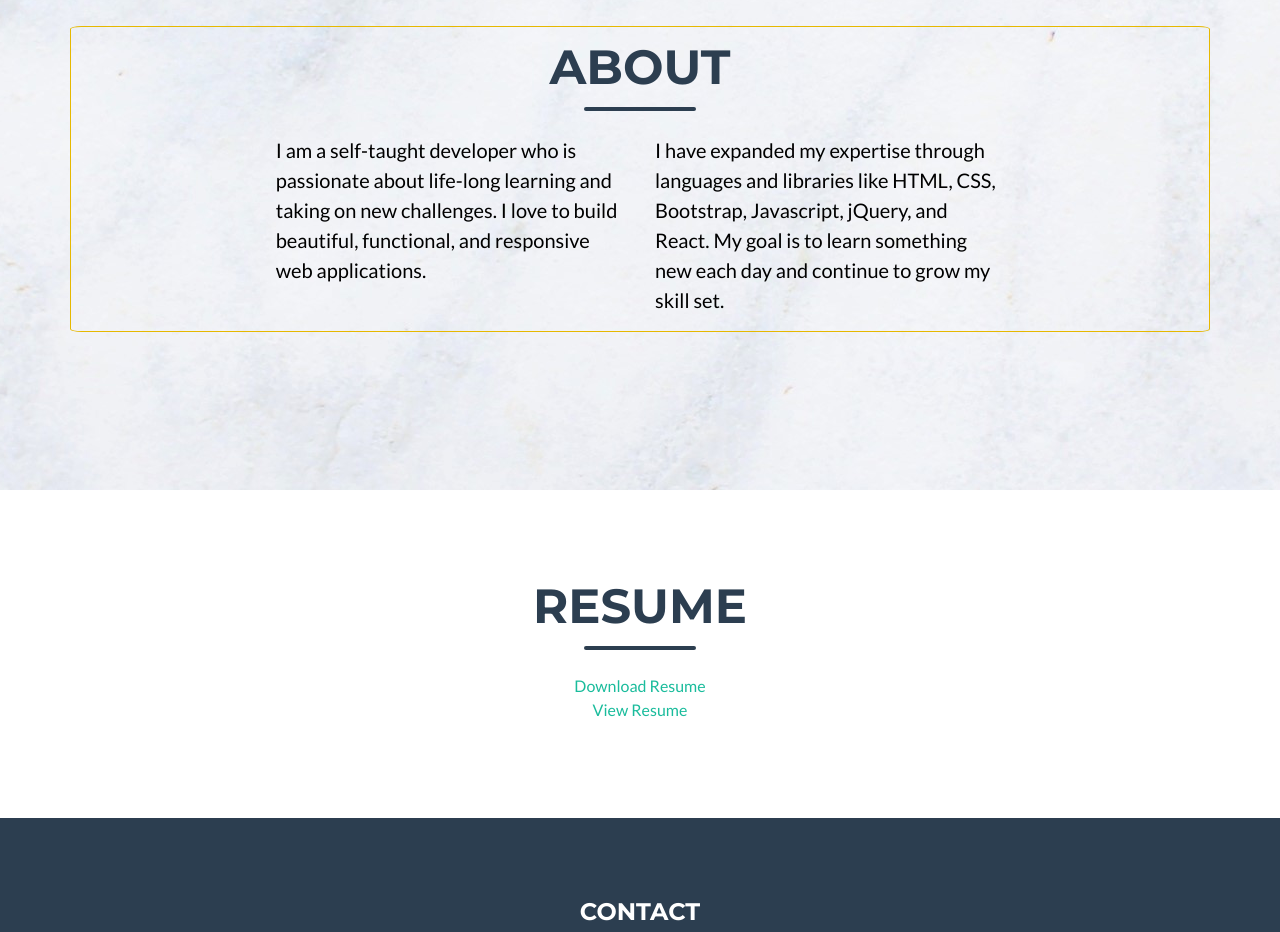
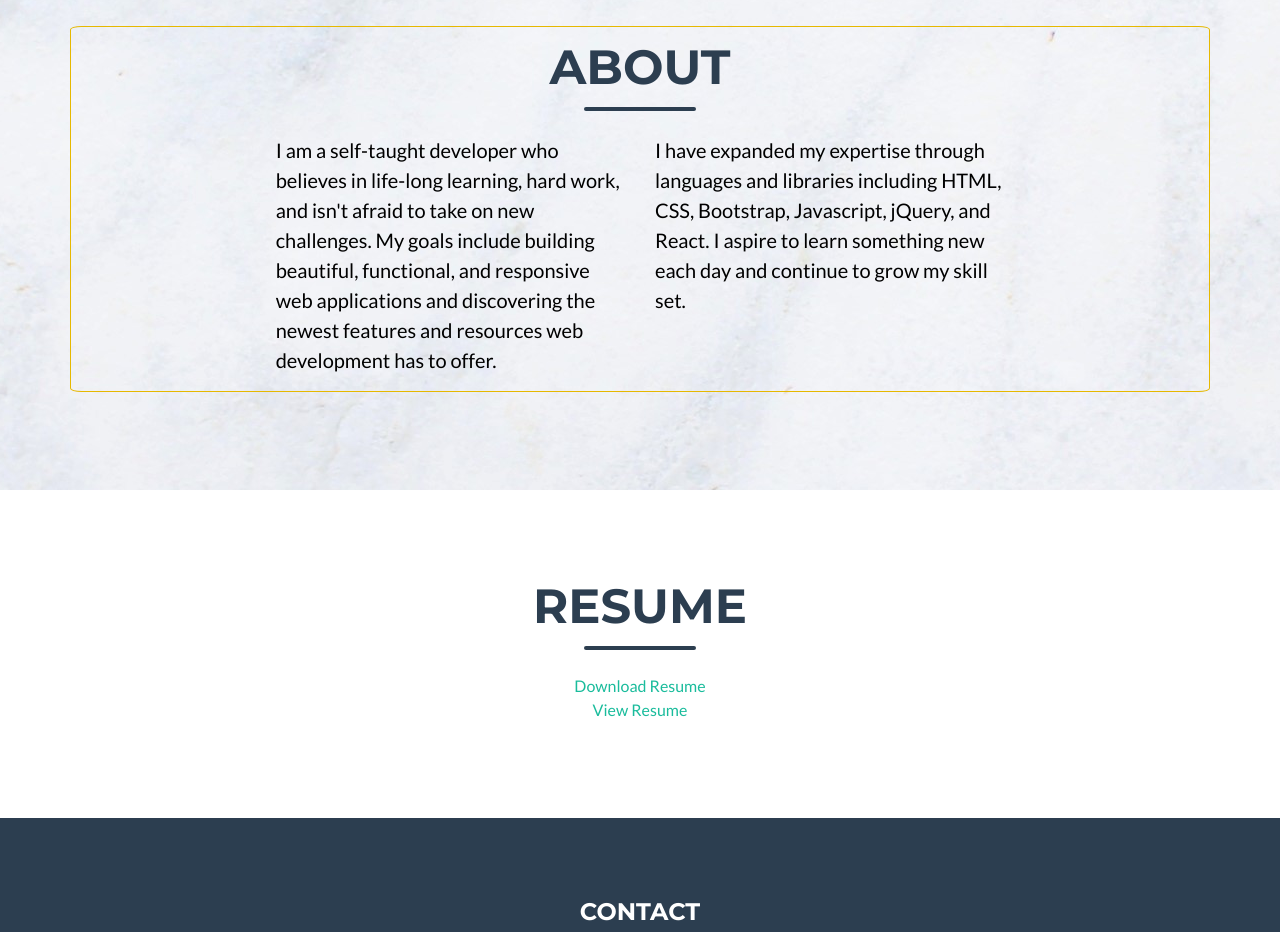
Before and after one commit to InnaMon/Portfolio, a website with bundled scripts: page index.html in a window 1280 px wide. Shown: the part 1680-2612 px from the top of the page. Built offline with nearby package versions, Linux system fonts and the light colour scheme.

Commit message:
updated about section

```diff
--- a/index.html
+++ b/index.html
@@ -173,12 +173,12 @@
       <!-- About Section Content -->
       <div class="row">
         <div class="col-lg-4 ml-auto">
-          <p class="lead">I am a self-taught developer who is passionate about life-long learning and taking on new challenges.
-            I love to build beautiful, functional, and responsive web applications.</p>
+          <p class="lead">I am a self-taught developer who believes in life-long learning, hard work, and isn't afraid to take on new challenges.
+            My goals include building beautiful, functional, and responsive web applications and discovering the newest features and resources web development has to offer.</p>
         </div>
         <div class="col-lg-4 mr-auto">
-          <p class="lead">I have expanded my expertise through languages and libraries like HTML, CSS, Bootstrap, Javascript, jQuery, and React.
-            My goal is to learn something new each day and continue to grow my skill set. </p>
+          <p class="lead">I have expanded my expertise through languages and libraries including HTML, CSS, Bootstrap, Javascript, jQuery, and React.
+           I aspire to learn something new each day and continue to grow my skill set. </p>
         </div>
       </div>
 
```
